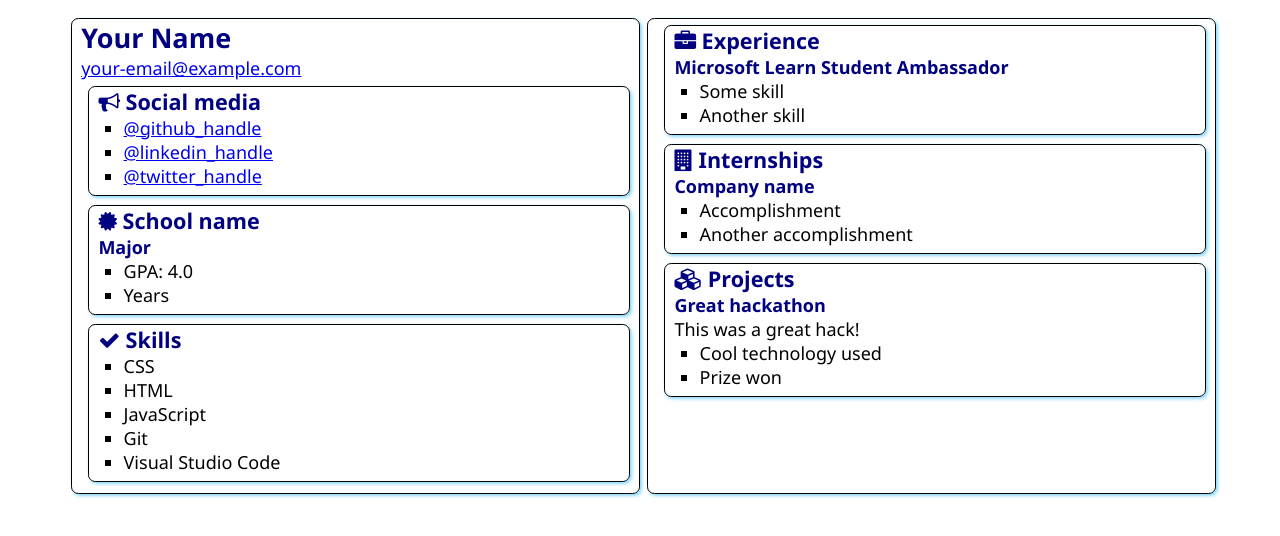
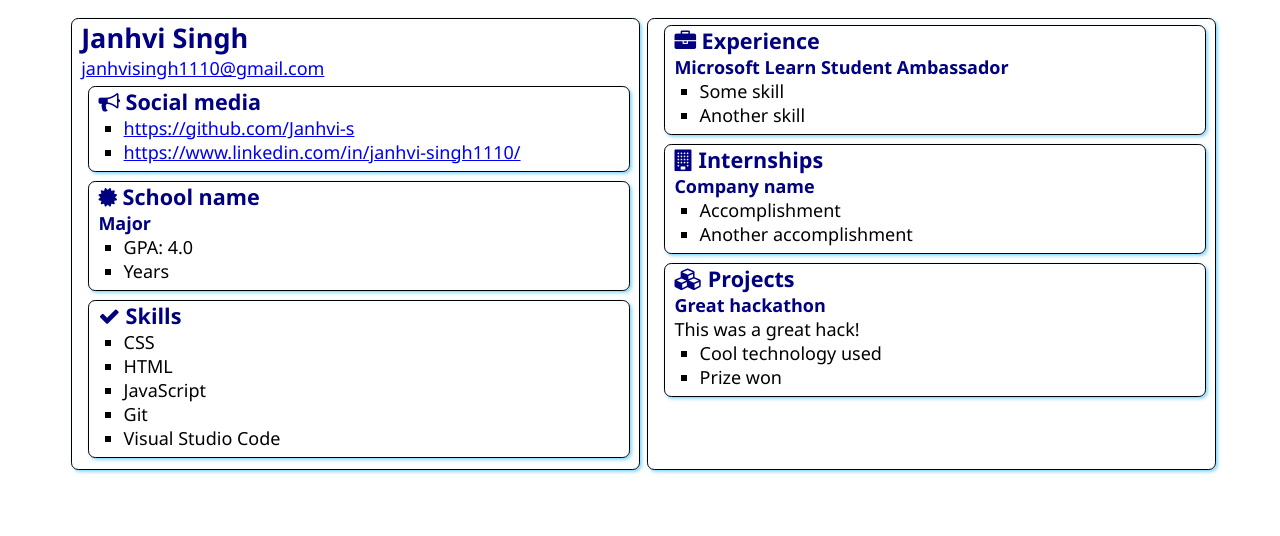
Before and after one commit to Janhvi-s/SATechnicalOnboarding, a plain HTML site: page src/index.html in a window 1280 px wide. Drawn offline with Linux system fonts and the light colour scheme.

Commit message:
Update index.html
Added my name, email and socials

```diff
--- a/src/index.html
+++ b/src/index.html
@@ -12,8 +12,8 @@
 <body>
     <main>
         <article class="box">
-            <h1>Your Name</h1>
-            <div><a href="mailto:your.email@example.com">your-email@example.com</a></div>
+            <h1>Janhvi Singh</h1>
+            <div><a href="mailto:your.email@example.com">janhvisingh1110@gmail.com</a></div>
 
             <section class="box">
                 <h2>
@@ -21,9 +21,8 @@
                     Social media
                 </h2>
                 <ul>
-                    <li><a href="https://github.com/<handle>">@github_handle</a></li>
-                    <li><a href="https://linkedin.com/in/<handle>">@linkedin_handle</a></li>
-                    <li><a href="https://twitter.com/<handle>">@twitter_handle</a></li>
+                    <li><a href="https://github.com/<handle>">https://github.com/Janhvi-s</a></li>
+                    <li><a href="https://linkedin.com/in/<handle>">https://www.linkedin.com/in/janhvi-singh1110/</a></li>
                 </ul>
             </section>
 
```
